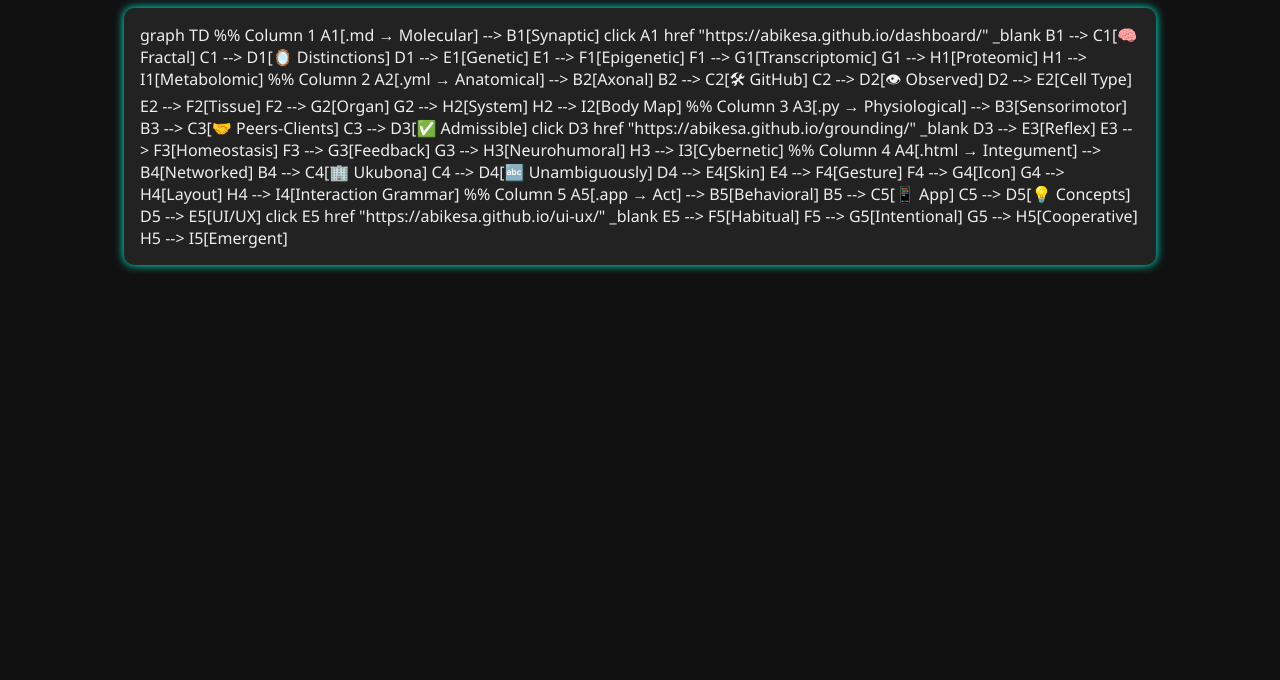
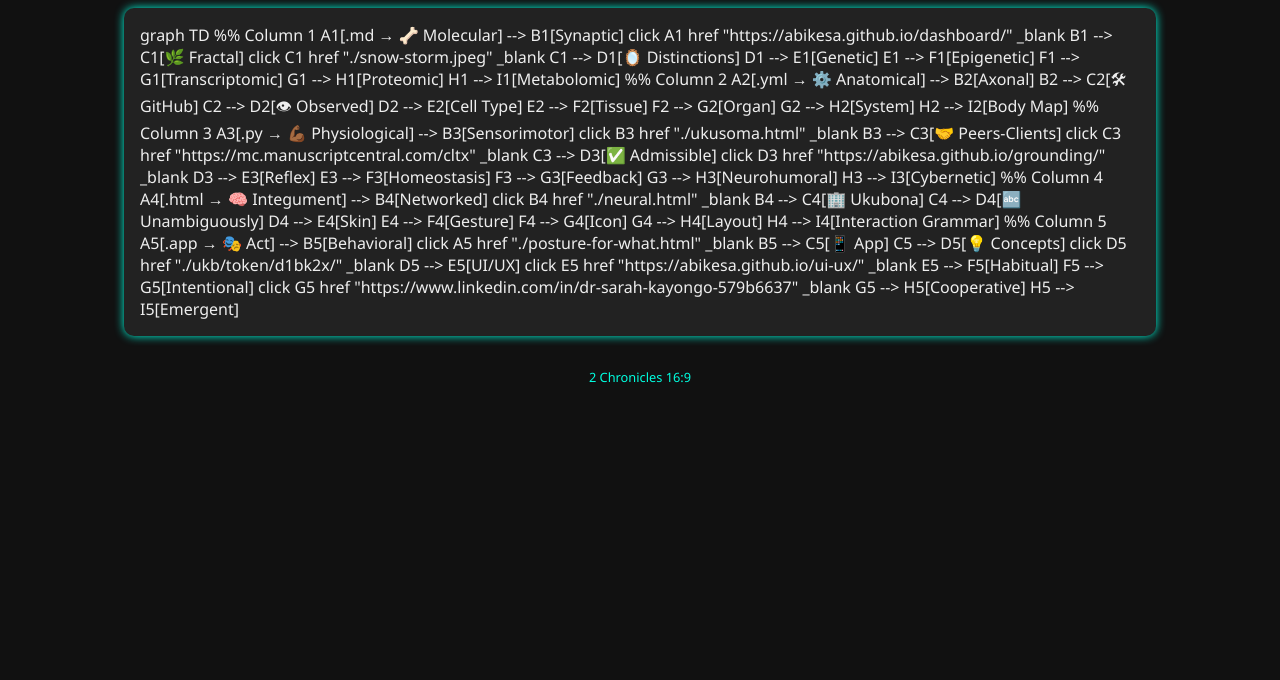
Before and after one commit to abikesa/love, a plain HTML site: page index.html in a window 1280 px wide. Shown: the part 120-800 px from the top of the page. Drawn offline with Linux system fonts and the light colour scheme.

Commit message:
gemini laced in 2 chronicles 16:9

```diff
--- a/index.html
+++ b/index.html
@@ -1,4 +1,3 @@
-
 <!DOCTYPE html>
 <html lang="en">
 <head>
@@ -70,15 +69,16 @@
 </head>
 <body data-theme="dark">
   <button class="toggle-btn" onclick="toggleTheme()">Toggle Theme</button>
-  <h1>🌀 Signal Noise Stacks</h1>
+  <h1>🌀 Noise Signal Stacks</h1>
 
   <div class="mermaid">
 graph TD
 
   %% Column 1
-  A1[.md → Molecular] --> B1[Synaptic]
+  A1[.md → 🦴 Molecular] --> B1[Synaptic]
   click A1 href "https://abikesa.github.io/dashboard/" _blank
-  B1 --> C1[🧠 Fractal]
+  B1 --> C1[🌿  Fractal]
+   click C1 href "./snow-storm.jpeg" _blank
   C1 --> D1[🪞 Distinctions]
   D1 --> E1[Genetic]
   E1 --> F1[Epigenetic]
@@ -87,7 +87,7 @@ graph TD
   H1 --> I1[Metabolomic]
 
   %% Column 2
-  A2[.yml → Anatomical] --> B2[Axonal]
+  A2[.yml → ⚙️ Anatomical] --> B2[Axonal]
   B2 --> C2[🛠 GitHub]
   C2 --> D2[👁 Observed]
   D2 --> E2[Cell Type]
@@ -97,8 +97,10 @@ graph TD
   H2 --> I2[Body Map]
 
   %% Column 3
-  A3[.py → Physiological] --> B3[Sensorimotor]
+  A3[.py → 💪🏾 Physiological] --> B3[Sensorimotor]
+  click B3 href "./ukusoma.html" _blank
   B3 --> C3[🤝 Peers-Clients]
+  click C3 href "https://mc.manuscriptcentral.com/cltx" _blank
   C3 --> D3[✅ Admissible]
   click D3 href "https://abikesa.github.io/grounding/" _blank
   D3 --> E3[Reflex]
@@ -108,7 +110,8 @@ graph TD
   H3 --> I3[Cybernetic]
 
   %% Column 4
-  A4[.html → Integument] --> B4[Networked]
+  A4[.html → 🧠 Integument] --> B4[Networked]
+  click B4 href "./neural.html" _blank
   B4 --> C4[🏢 Ukubona]
   C4 --> D4[🔤 Unambiguously]
   D4 --> E4[Skin]
@@ -118,15 +121,24 @@ graph TD
   H4 --> I4[Interaction Grammar]
 
   %% Column 5
-  A5[.app → Act] --> B5[Behavioral]
+  A5[.app → 🎭 Act] --> B5[Behavioral]
+  click A5 href "./posture-for-what.html" _blank
   B5 --> C5[📱 App]
   C5 --> D5[💡 Concepts]
+  click D5 href "./ukb/token/d1bk2x/" _blank
   D5 --> E5[UI/UX]
   click E5 href "https://abikesa.github.io/ui-ux/" _blank
   E5 --> F5[Habitual]
   F5 --> G5[Intentional]
+  click G5 href "https://www.linkedin.com/in/dr-sarah-kayongo-579b6637" _blank
   G5 --> H5[Cooperative]
   H5 --> I5[Emergent]
+  </div>
+
+  <div style="text-align: center; margin-top: 2rem; font-size: 0.8rem; color: var(--fg);">
+    <a href="https://www.kingjamesbibleonline.org/2-Chronicles-16-9/" target="_blank" style="color: var(--accent); text-decoration: none;">
+      2 Chronicles 16:9
+    </a>
   </div>
 
   <script>
```
